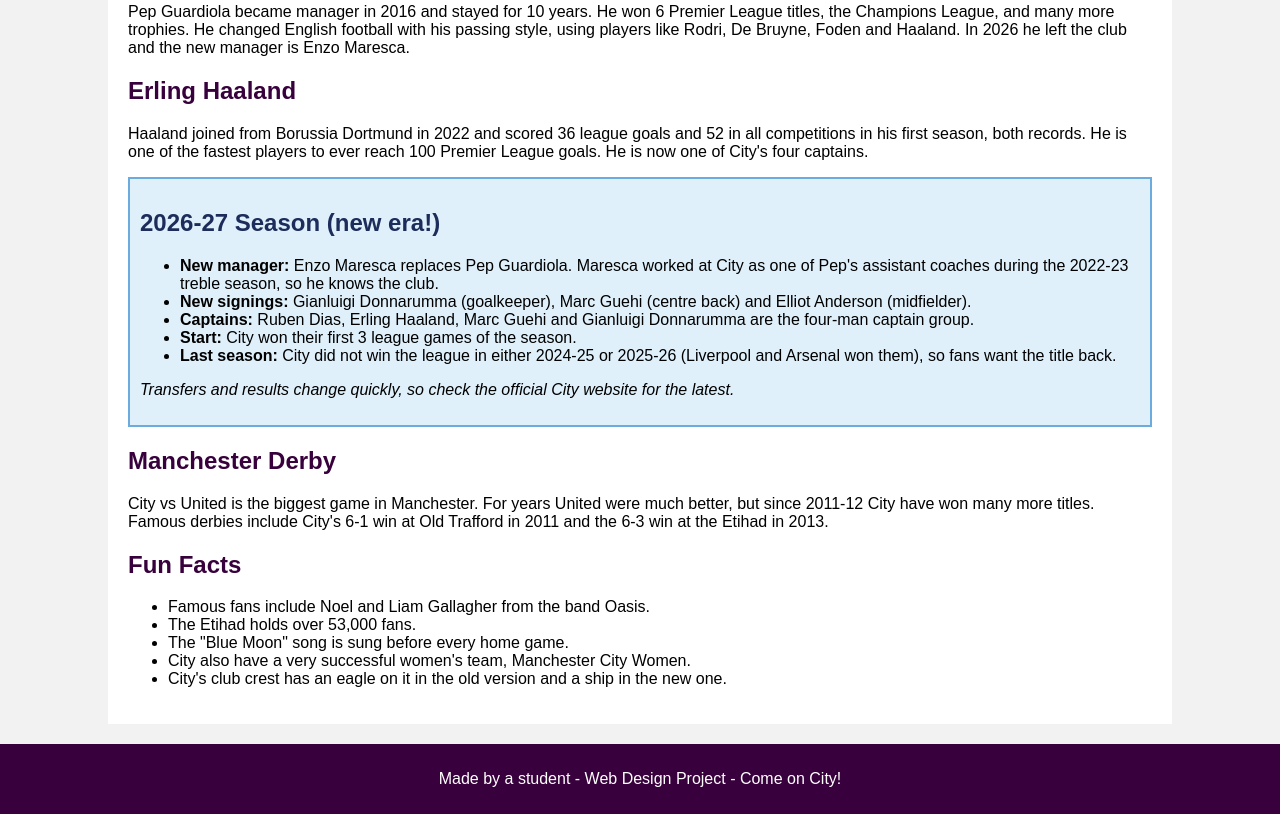
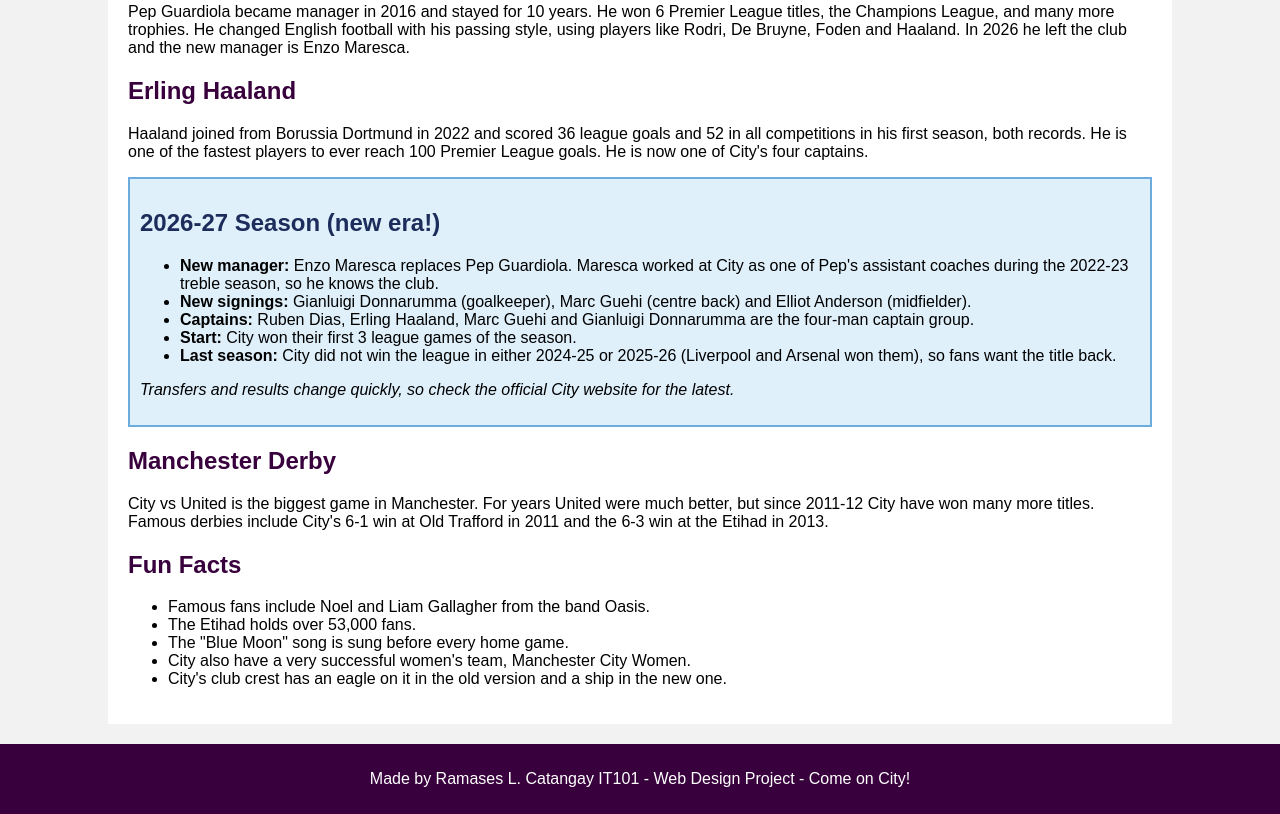
Before and after one commit to RamasesCatangay/ITC-LAP-MINI-PROJECT-FINALS-, a plain HTML site: page mancity.html in a window 1280 px wide. Shown: the part 2729-3543 px from the top of the page. Drawn offline with Linux system fonts and the light colour scheme.

Commit message:
Update mancity.html

```diff
--- a/mancity.html
+++ b/mancity.html
@@ -209,7 +209,7 @@
     </div>
 
     <footer>
-        <p>Made by a student - Web Design Project - Come on City!</p>
+        <p>Made by Ramases L. Catangay IT101 - Web Design Project - Come on City!</p>
     </footer>
 
 </body>
```
